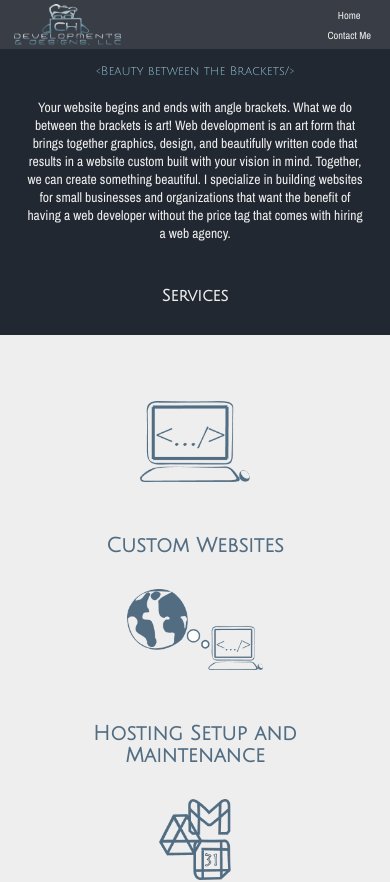
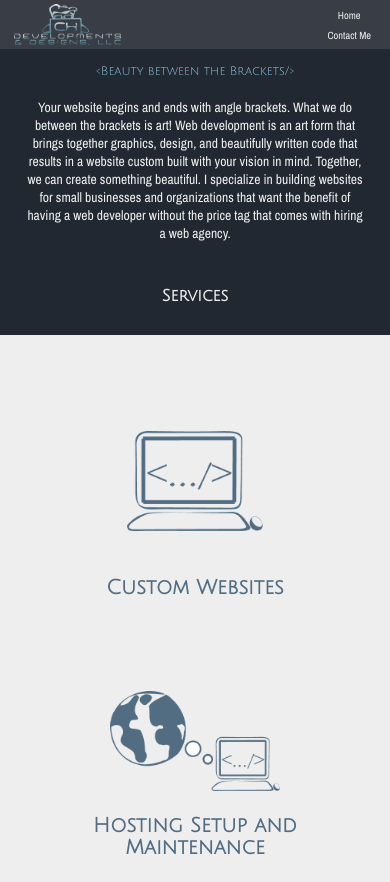
Before and after one commit to Chodges86/chdev-site, a React (Create React App) app: page / in a window 390 px wide. Shown: the top 882 px of the page. Built offline with nearby package versions, Linux system fonts and the light colour scheme.

Commit message:
tablet layout fixes

```diff
--- a/src/components/Service.module.css
+++ b/src/components/Service.module.css
@@ -53,8 +53,14 @@
     font-size: 20px;
   }
   .service img {
-    height: 60%;
+    height: 100px;
   }
+
+  .serviceWrapper {
+    height: 200px;
+    padding-block: 30px;
+  }
+
   .serviceWrapper :hover h1 {
     transition: none;
     scale: 1.0;
```
